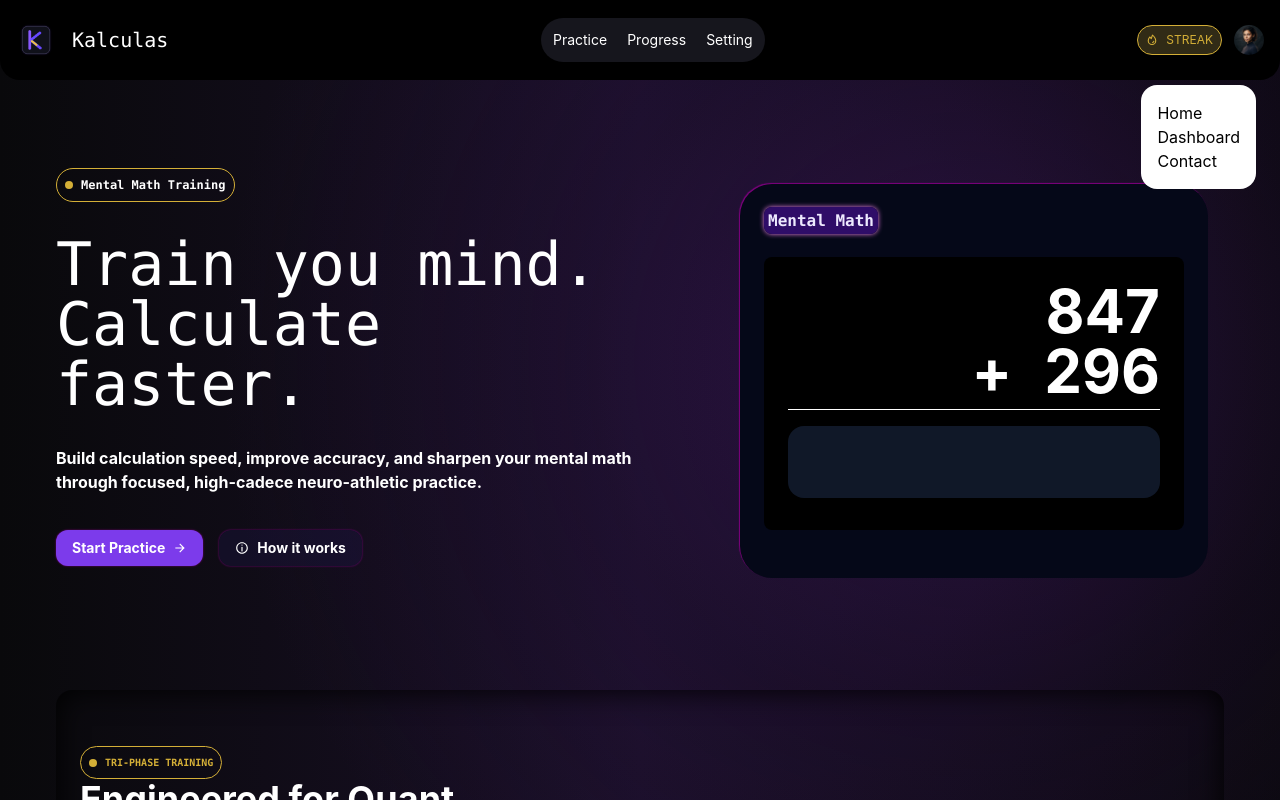
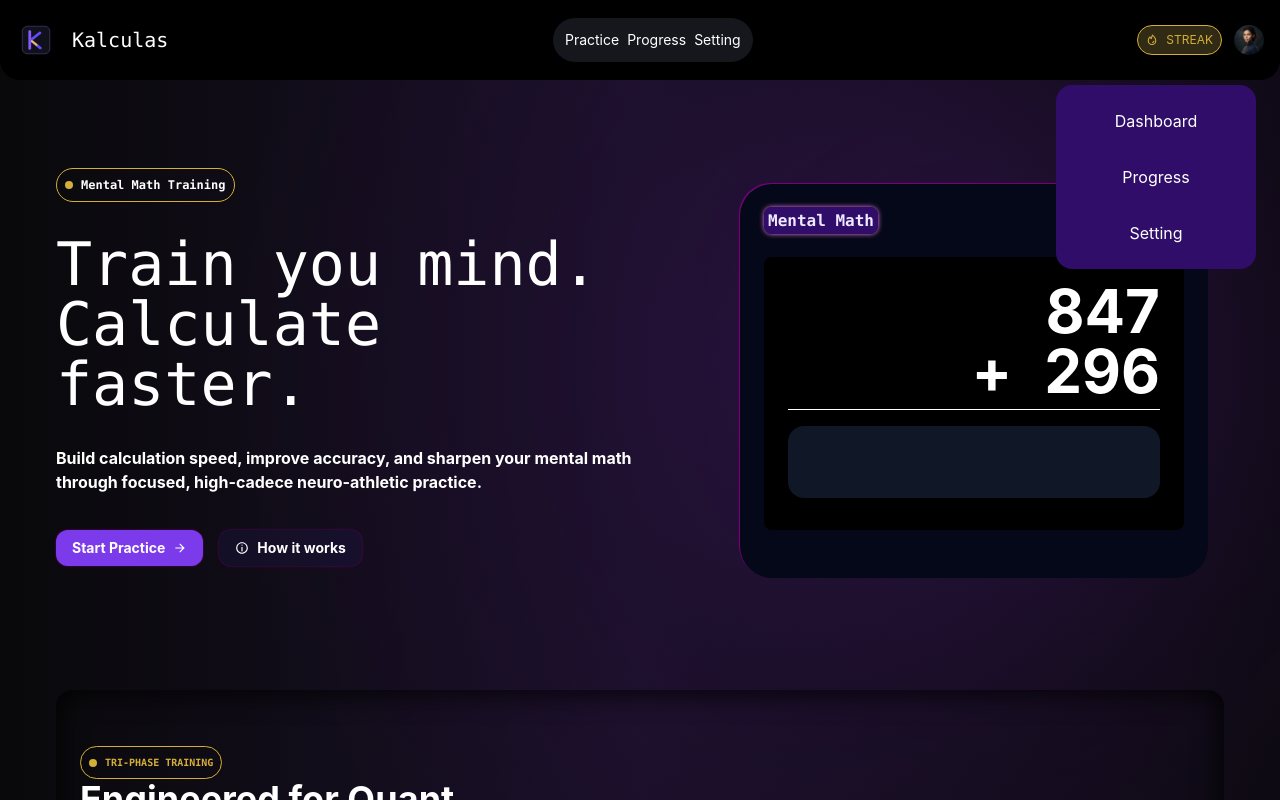
Before and after one commit to hds05/Kalculas-web, a React (Vite) app: page / in a window 1280 px wide. Both pictures are taken after a click on the element 1249 px from the left and 40 px from the top of the page. Shown: the top 800 px of the page. Built offline with nearby package versions, Linux system fonts and the light colour scheme.

Commit message:
feat: update Header component to include routing links and enhance dropdown menu

```diff
--- a/src/components/Header.tsx
+++ b/src/components/Header.tsx
@@ -1,5 +1,6 @@
 import React, { useState } from "react";
 import { PiFireBold } from "react-icons/pi";
+import { Link } from "react-router-dom";
 
 function Header() {
   const [open, setOpen] = useState(false);
@@ -10,33 +11,52 @@ function Header() {
     <div className=" flex justify-between items-center bg-black p-4 rounded-[0_0_20px_20px]">
       {/* <h1 className="text-white font-extrabold">Kalculas</h1> */}
       {/* <img src="./logo-1.png" width={"90px"} className="rounded" alt="" /> */}
-      <div className="my-1 flex items-center gap-4">
+      <Link to={"/"} className="my-1 flex items-center gap-4">
         <img src="kalculas_icon_logo.png" width={"40px"} alt="" />
         <h1 className="text-white text-xl font-mono">Kalculas</h1>
-      </div>
-      <div className="text-white flex gap-3 bg-[#16161D] rounded-3xl p-2 justify-between">
-        <button className="hover:bg-gray-400/30 cursor-pointer p-1 rounded text-sm">Practice</button>
-        <button className="hover:bg-gray-400/30 cursor-pointer p-1 rounded text-sm">Progress</button>
-        <button className="hover:bg-gray-400/30 cursor-pointer p-1 rounded text-sm">Setting</button>
+      </Link>
+      <div className="md:block hidden text-white flex gap-3 bg-[#16161D] rounded-3xl p-2 justify-between">
+        <Link
+          to={"/practiceSetup"}
+          className="hover:bg-gray-400/30 cursor-pointer p-1 rounded text-sm"
+        >
+          Practice
+        </Link>
+        <button className="hover:bg-gray-400/30 cursor-pointer p-1 rounded text-sm">
+          Progress
+        </button>
+        <button className="hover:bg-gray-400/30 cursor-pointer p-1 rounded text-sm">
+          Setting
+        </button>
       </div>
       <div className="relative flex gap-3">
         <div className="text-kal-gold text-xs flex items-center justify-center gap-2 bg-kal-gold-light/20 border rounded-4xl px-2">
-        <PiFireBold />
+          <PiFireBold />
           STREAK
         </div>
         <div
           onClick={() => openMenu()}
           className="text-white cursor-pointer rounded-full overflow-hidden"
         >
-          <img src="/Profile_image.png" width={'30px'} alt="" />
+          <img src="/Profile_image.png" width={"30px"} alt="" />
         </div>
         {open && (
-          <div className="absolute top-15 right-2 bg-white text-black p-4 rounded-2xl">
-            <ul>
-              <li>Home</li>
-              <li>Dashboard</li>
-              <li>Contact</li>
-            </ul>
+          <div className="absolute top-15 right-2 bg-violet-950 text-white w-[200px] p-4 rounded-2xl">
+            <div className="flex flex-col gap-4 text-center">
+              <Link
+                to={"/"}
+                className="hover:bg-violet-500 p-2 rounded-2xl transition hover:shadow-[0px_0px_10px_black] cursor-pointer hover:scale-105 w-full"
+              >
+                Dashboard
+              </Link>
+              <Link to={"/"} className="hover:bg-violet-500 p-2 rounded-2xl transition hover:shadow-[0px_0px_10px_black] cursor-pointer hover:scale-105 ">
+                Progress
+              </Link>
+              <Link to={"/"} className="hover:bg-violet-500 p-2 rounded-2xl transition hover:shadow-[0px_0px_10px_black] cursor-pointer hover:scale-105 ">
+                Setting
+              </Link >
+
+            </div>
           </div>
         )}
       </div>
```
